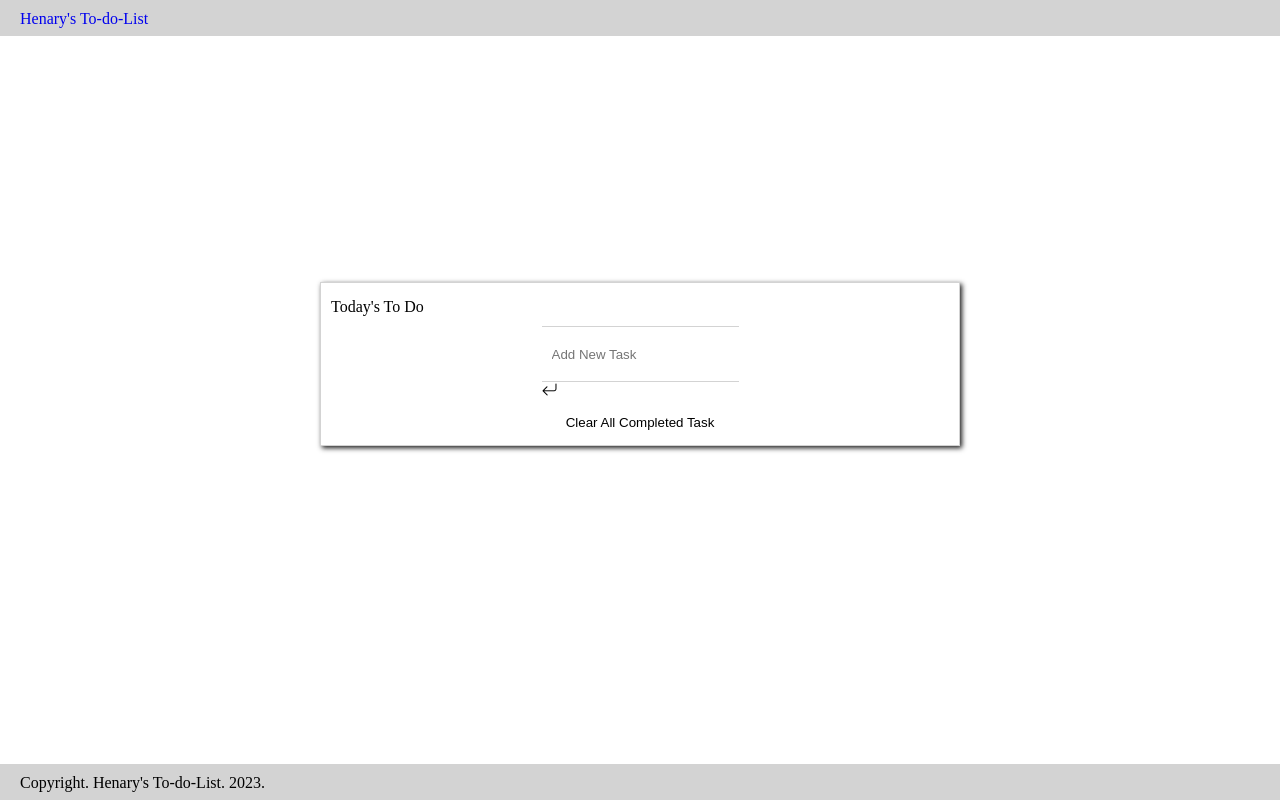
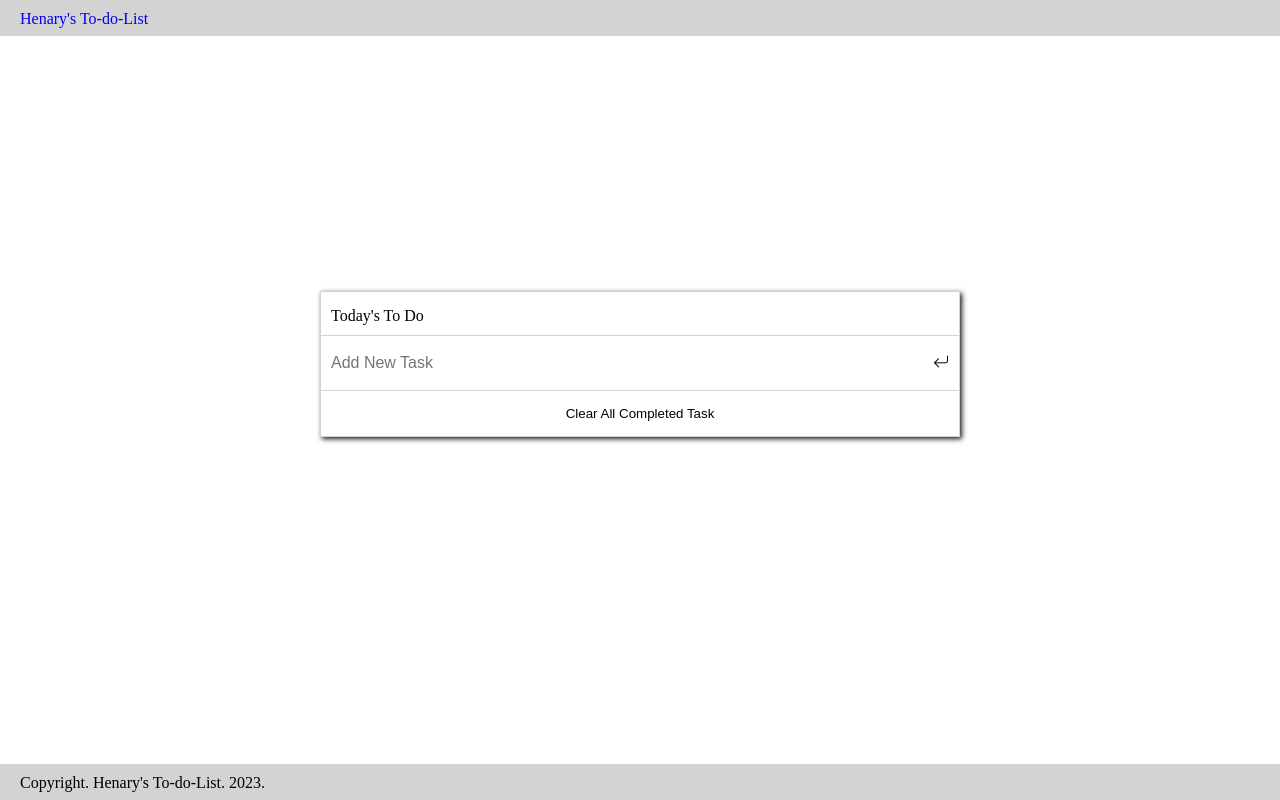
Before and after one commit to HenaryKhuraijam/To-do-List, a website built with webpack: page src/index.html in a window 1280 px wide. Built offline with nearby package versions, Linux system fonts and the light colour scheme.

Commit message:
Add style

```diff
--- a/src/style.css
+++ b/src/style.css
@@ -1,3 +1,5 @@
+@import url("https://cdn.jsdelivr.net/npm/bootstrap-icons@1.8.3/font/bootstrap-icons.css");
+
 * {
   padding: 0;
   margin: 0;
@@ -71,16 +73,16 @@ main {
   color: crimson;
 }
 
-form,
-#new-task,
+#new-task-ph,
 ul,
 li { width: 100%; }
 
-#new-task {
-  list-style: none;
+#new-task-ph {
+  /* list-style: none; */
   display: flex;
   gap: 10px;
   align-items: center;
+  justify-content: space-between;
   height: 56px;
   border-left: none;
   border-right: none;
@@ -88,3 +90,20 @@ li { width: 100%; }
   border-bottom: 1px solid #d3d3d3;
   padding: 5px 10px;
 }
+
+.task-desc,
+#new-task {
+  border: none;
+  outline: none;
+  height: 100%;
+  font-size: 16px;
+}
+
+#new-task { width: calc(100% - 44px); }
+
+.task-desc { width: fit-content; }
+
+.item-btns {
+  margin-left: auto;
+  margin-right: 10px;
+}
```
